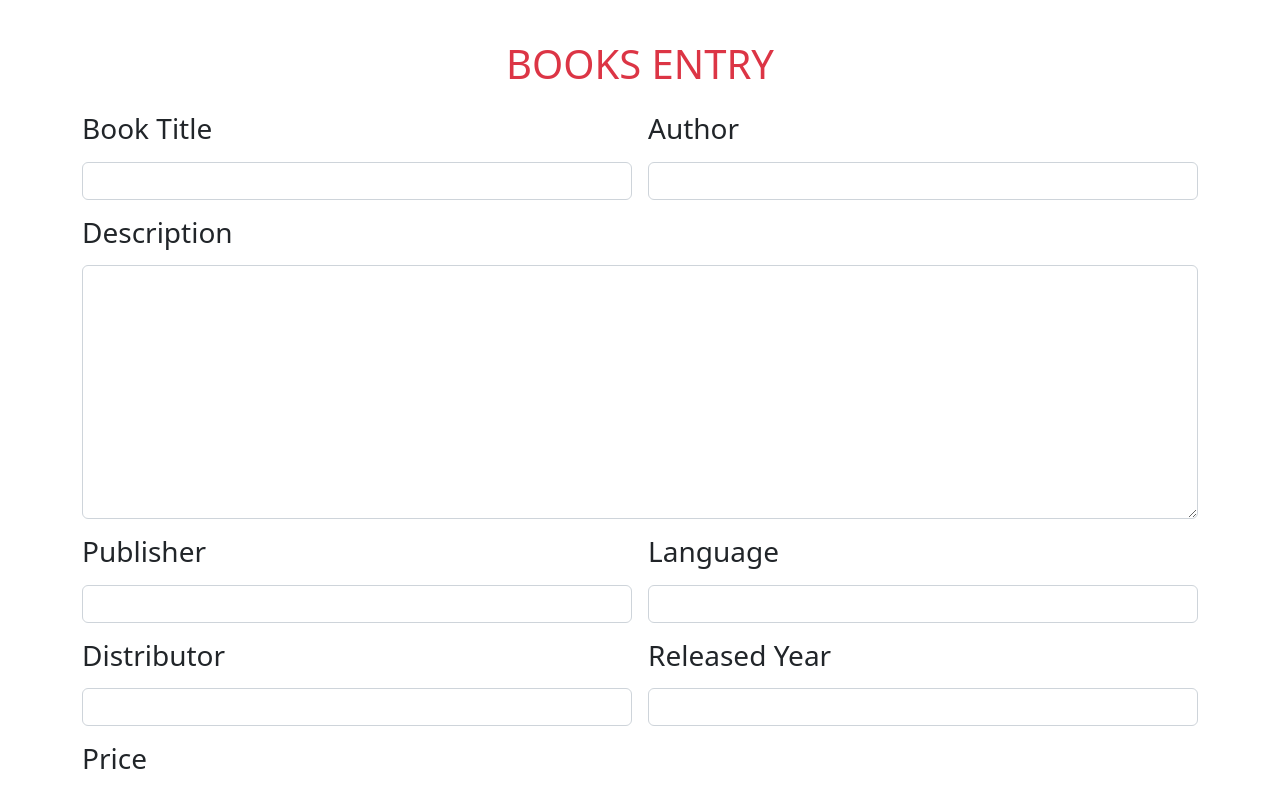
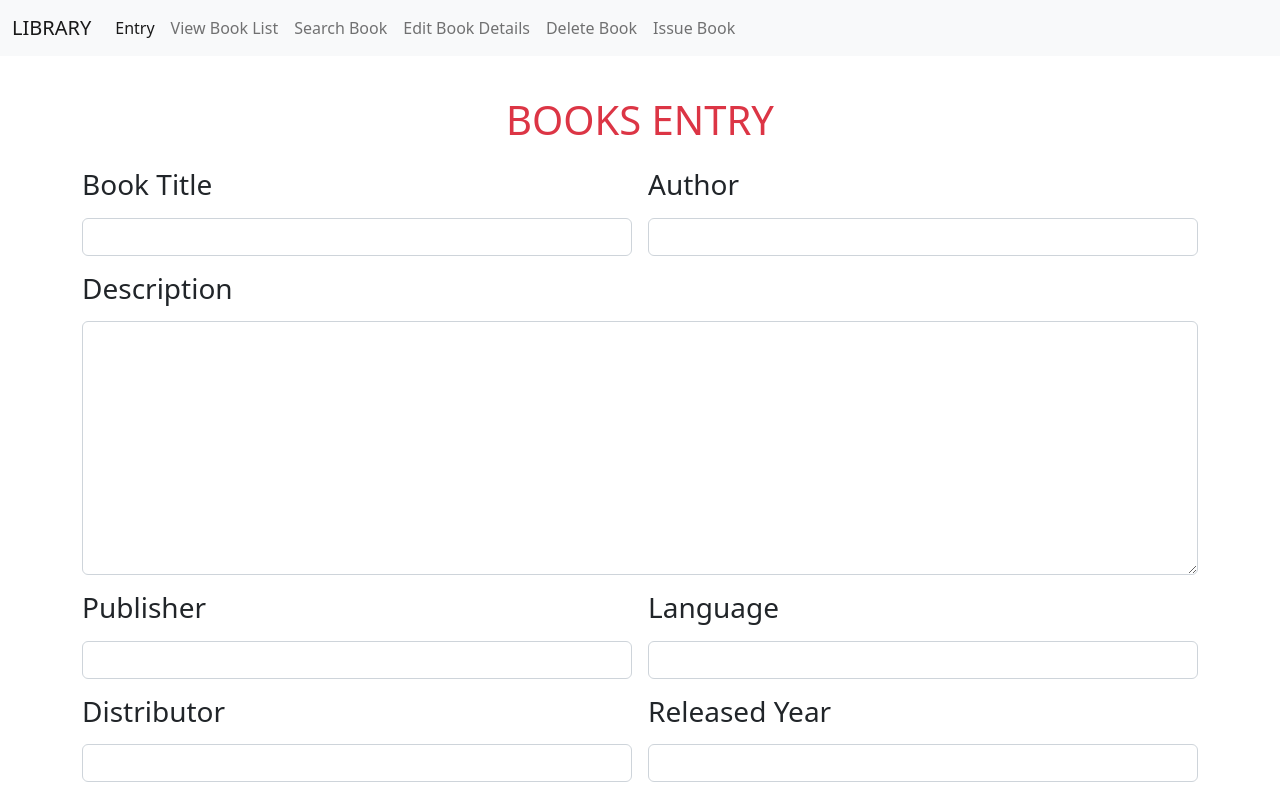
Before and after one commit to AmalAlby/LibraryAppAngular, an Angular app: page /entry in a window 1280 px wide. Shown: the top 790 px of the page. Built offline with nearby package versions, Linux system fonts and the light colour scheme.

Commit message:
navigation bar created

```diff
--- a/src/app/app.module.ts
+++ b/src/app/app.module.ts
@@ -10,6 +10,7 @@
 import { SearchComponent } from './search/search.component';
 import { EditComponent } from './edit/edit.component';
 import { IssuebookComponent } from './issuebook/issuebook.component';
+import { NavbarComponent } from './navbar/navbar.component';
 
 const myroute:Routes=[
   {
@@ -46,7 +47,8 @@
     DeleteComponent,
     SearchComponent,
     EditComponent,
-    IssuebookComponent
+    IssuebookComponent,
+    NavbarComponent
   ],
   imports: [
     BrowserModule,
--- a/src/app/bookentry/bookentry.component.html
+++ b/src/app/bookentry/bookentry.component.html
@@ -1,3 +1,4 @@
+<app-navbar></app-navbar>
 <div class="container">
     <div class="row">
         <div class="col col-12 col-sm-12 col-md-12 col-lg-12 col-xl-12 col-xxl-12">
--- a/src/app/delete/delete.component.html
+++ b/src/app/delete/delete.component.html
@@ -1,3 +1,4 @@
+<app-navbar></app-navbar>
 <div class="container">
     <div class="row">
         <div class="col col-12 col-sm-12 col-md-12 col-lg-12 col-xl-12 col-xxl-12">
--- a/src/app/edit/edit.component.html
+++ b/src/app/edit/edit.component.html
@@ -1,3 +1,4 @@
+<app-navbar></app-navbar>
 <div class="container">
     <div class="row">
         <div class="col col-12 col-sm-12 col-md-12 col-lg-12 col-xl-12 col-xxl-12">
--- a/src/app/issuebook/issuebook.component.html
+++ b/src/app/issuebook/issuebook.component.html
@@ -1,3 +1,4 @@
+<app-navbar></app-navbar>
 <div class="container">
     <div class="row">
         <div class="col col-12 col-sm-12 col-md-12 col-lg-12 col-xl-12 col-xxl-12">
--- /dev/null
+++ b/src/app/navbar/navbar.component.html
@@ -0,0 +1,18 @@
+<nav class="navbar navbar-expand-lg bg-light">
+    <div class="container-fluid">
+      <a class="navbar-brand" href="#">LIBRARY</a>
+      <button class="navbar-toggler" type="button" data-bs-toggle="collapse" data-bs-target="#navbarNavAltMarkup" aria-controls="navbarNavAltMarkup" aria-expanded="false" aria-label="Toggle navigation">
+        <span class="navbar-toggler-icon"></span>
+      </button>
+      <div class="collapse navbar-collapse" id="navbarNavAltMarkup">
+        <div class="navbar-nav">
+          <a class="nav-link active" aria-current="page" routerLink="/entry">Entry</a>
+          <a class="nav-link" routerLink="/view">View Book List</a>
+          <a class="nav-link" routerLink="/search">Search Book</a>
+          <a class="nav-link" routerLink="/edit">Edit Book Details</a>
+          <a class="nav-link" routerLink="/delete">Delete Book</a>
+          <a class="nav-link" routerLink="/issue">Issue Book</a>
+        </div>
+      </div>
+    </div>
+  </nav>
--- a/src/app/search/search.component.html
+++ b/src/app/search/search.component.html
@@ -1,3 +1,4 @@
+<app-navbar></app-navbar>
 <div class="container">
     <div class="row">
         <div class="col col-12 col-sm-12 col-md-12 col-lg-12 col-xl-12 col-xxl-12">
--- a/src/app/view/view.component.html
+++ b/src/app/view/view.component.html
@@ -1,3 +1,4 @@
+<app-navbar></app-navbar>
 <div class="conatiner">
     <div class="row">
         <div class="col col-12 col-sm-12 col-md-12 col-lg-12 col-xl-12 col-xxl-12">
```
Also changed, not shown: src/app/navbar/navbar.component.ts (added, +10 -0 lines), src/app/navbar/navbar.component.css (added).
